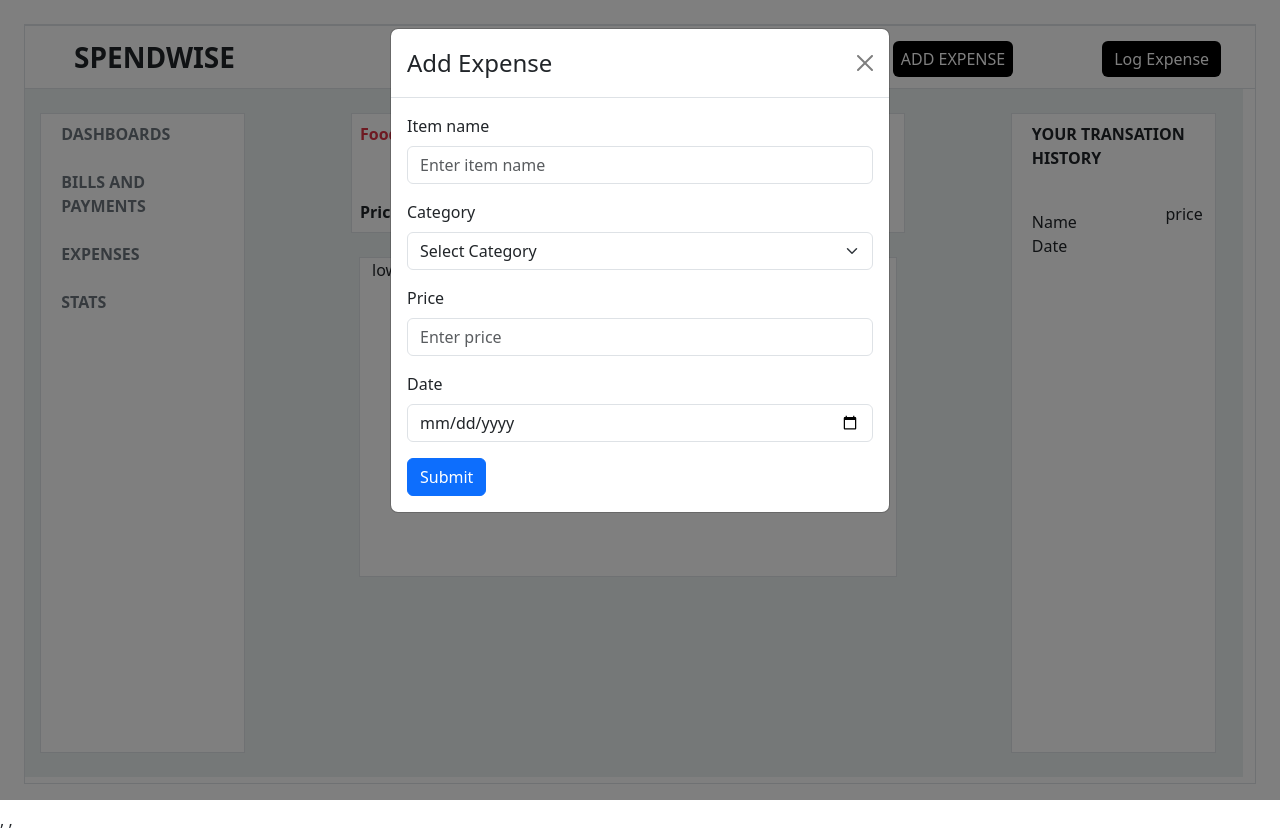
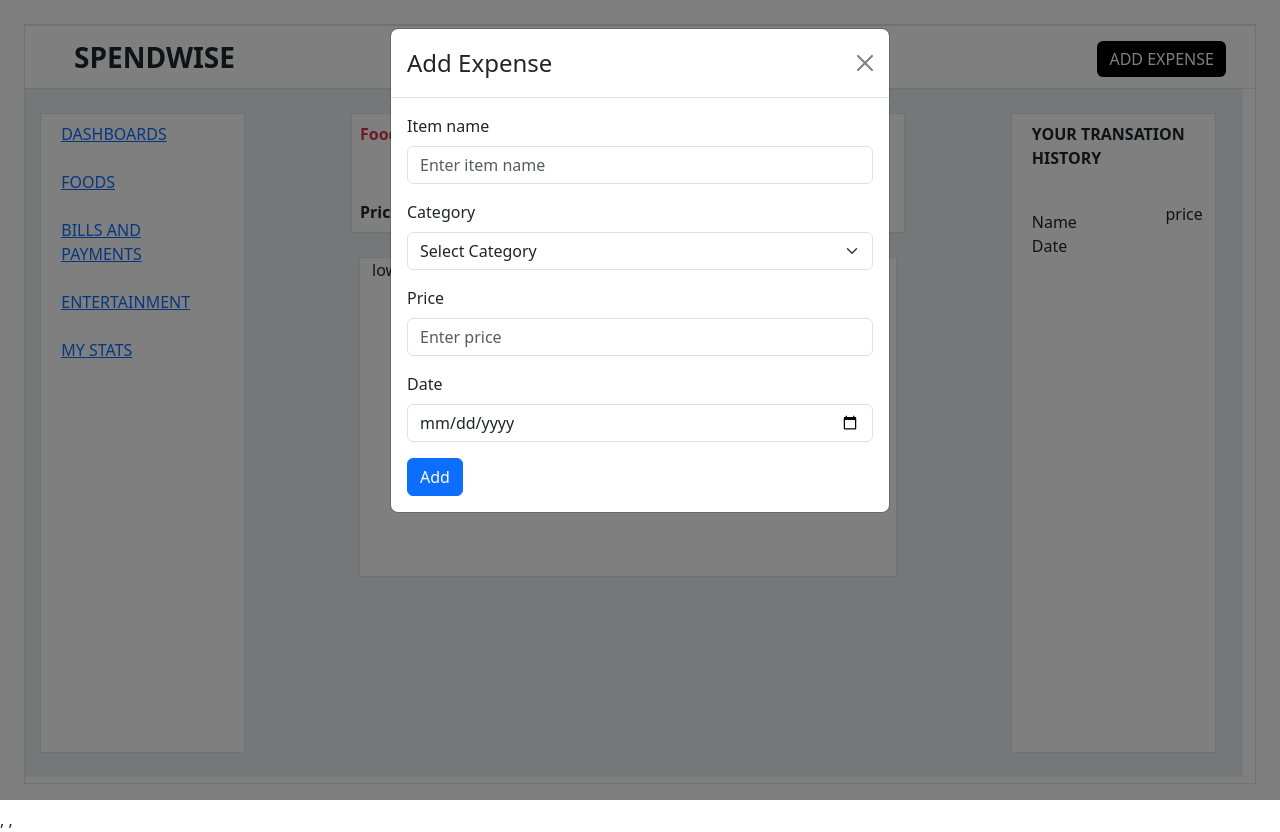
Before and after one commit to Merciful123/expense-tracker, a React (Create React App) app: page / in a window 1280 px wide. Both pictures are taken after a click on the button "ADD EXPENSE". Built offline with nearby package versions, Linux system fonts and the light colour scheme.

Commit message:
added some components

```diff
--- a/package.json
+++ b/package.json
@@ -12,6 +12,7 @@
     "react-bootstrap": "^2.10.1",
     "react-dom": "^18.2.0",
     "react-redux": "^9.1.0",
+    "react-router-dom": "^6.22.0",
     "react-scripts": "5.0.1",
     "redux-persist": "^6.0.0",
     "uuid": "^9.0.1",
--- a/src/App.js
+++ b/src/App.js
@@ -1,15 +1,32 @@
 import './App.css';
 import Navbar from './components/Navbar';
 import Middle from './components/MiddleSection';
+import {
+  BrowserRouter as Router,
+  Routes,
+  Route,
+} from "react-router-dom";
+import CategoryExpense from './components/CategoryExpense';
+import CategoryElement from './components/CategoryElement';
 
 
 
 function App() {
   return (
     <div className="min-w-100 app-container border m-4 overflow-x-hidden mb-4">
+      {/* <Navbar />
+      <Middle/> */}
+      <Router>
+        <Navbar />
+        <Routes>
+          {/* <Route path="/" element={<Navbar />} /> */}
+          <Route path="/" element={<Middle />} />
+          <Route path="/category/foods" element={<CategoryExpense />} />
 
-      <Navbar />
-      <Middle/>
+          <Route path="/category/:id" element={<CategoryElement />} />
+        </Routes>
+        {/* <Footer /> */}
+      </Router>
     </div>
   );
 }
--- a/src/components/AddExpense/index.jsx
+++ b/src/components/AddExpense/index.jsx
@@ -60,7 +60,7 @@ const AddExpense = () => {
 
   return (
     <>
-      <Button className="mt-1 px-2 bg-black border-0" onClick={handleShow}>
+      <Button className="mt-1  bg-black border-0" onClick={handleShow}>
         ADD EXPENSE
       </Button>
 
@@ -107,7 +107,7 @@ const AddExpense = () => {
             </Form.Group>
 
             <Button variant="primary" type="submit">
-              Submit
+              Add
             </Button>
           </Form>
         </Modal.Body>
--- /dev/null
+++ b/src/components/CategoryElement/index.jsx
@@ -0,0 +1,9 @@
+import React from 'react'
+
+const CategoryElement = () => {
+  return (
+    <div>CategoryElement</div>
+  )
+}
+
+export default CategoryElement
--- /dev/null
+++ b/src/components/CategoryExpense/index.jsx
@@ -0,0 +1,22 @@
+import React from 'react'
+import { ListGroup } from 'react-bootstrap';
+import { selectExpenses } from '../../redux/expenseSlice';
+import { useSelector } from 'react-redux';
+
+const CategoryExpense = () => {
+    const expenses = useSelector(selectExpenses);
+    console.log(expenses)
+  return (
+    <ListGroup defaultActiveKey="#link1">
+      <ListGroup.Item action href="#link1">
+        Link 1
+      </ListGroup.Item>
+      <ListGroup.Item action href="#link2" disabled>
+        Link 2
+      </ListGroup.Item>
+
+    </ListGroup>
+  );
+}
+
+export default CategoryExpense;
--- a/src/components/LeftSideBar/index.jsx
+++ b/src/components/LeftSideBar/index.jsx
@@ -1,13 +1,51 @@
 import React from 'react'
+import { NavLink } from 'react-router-dom';
 
 
 const LeftSidebar = () => {
   return (
     <div className="d-flex flex-column gap-4  p-2  min-w-100">
-      <div className="fw-bolder text-secondary">DASHBOARDS</div>
+      <NavLink
+        to="/"
+        // activeClassName="active"
+        className="category-tabs-style"
+      >
+        DASHBOARDS
+      </NavLink>
+      <NavLink
+        to="/"
+        // activeClassName="active"
+        className="/category/foods"
+      >
+        FOODS
+      </NavLink>
+      <NavLink
+        to="/"
+        // activeClassName="active"
+        className="category/bills"
+      >
+        BILLS AND PAYMENTS
+      </NavLink>
+      <NavLink
+        to="/"
+        // activeClassName="active"
+        className="category/entertainment"
+      >
+        ENTERTAINMENT
+      </NavLink>
+      <NavLink
+        to="/"
+        // activeClassName="active"
+        className="/mystats"
+      >
+        MY STATS
+      </NavLink>
+
+      {/* <div className="fw-bolder text-secondary">DASHBOARDS</div>
+      <div className="fw-bolder text-secondary">FOODS</div>
       <div className="fw-bolder  text-secondary">BILLS AND PAYMENTS</div>
-      <div className="fw-bolder text-secondary">EXPENSES</div>
-      <div className="fw-bolder text-secondary">STATS</div>
+      <div className="fw-bolder text-secondary">ENTERTAINMENT</div>
+      <div className="fw-bolder text-secondary">MY STATS</div> */}
     </div>
   );
 }
--- a/src/components/Navbar/index.jsx
+++ b/src/components/Navbar/index.jsx
@@ -7,8 +7,8 @@ const Navbar = () => {
     <div className="">
       <Row className="navbar-container border">
         <Col
-          xs={6}
-          md={8}
+          xs={7}
+          md={10}
           className=" d-flex justify-content-start  align-items-center"
         >
           <div className="logo-text fs-3 fw-bolder mx-sm-5 ">
@@ -16,16 +16,14 @@ const Navbar = () => {
           </div>
         </Col>
         <Col
-          xs={3}
+          xs={5}
           md={2}
           className="d-flex justify-content-center align-items-center"
         >
-          {/* <Button className="primary center mt-1 px-2 bg-black border-0">
-            Log Credit
-          </Button> */}
+
           <AddExpense/>
         </Col>
-        <Col
+        {/* <Col
           xs={3}
           md={2}
           className="d-flex justify-content-center align-items-center m-0"
@@ -33,7 +31,7 @@ const Navbar = () => {
           <Button className="primary mt-1 bg-black border-0">
             Log Expense
           </Button>
-        </Col>
+        </Col> */}
       </Row>
     </div>
   );
```
Also changed, not shown: src/components/CategoryElement/index.css (added), src/components/CategoryExpense/index.css (added), 1 other file (tests, documents, lock files or other folders).
